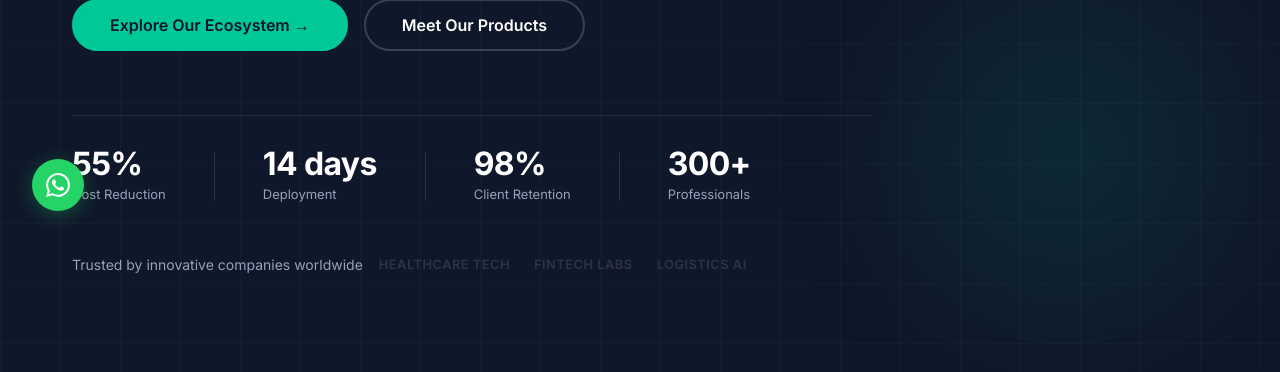
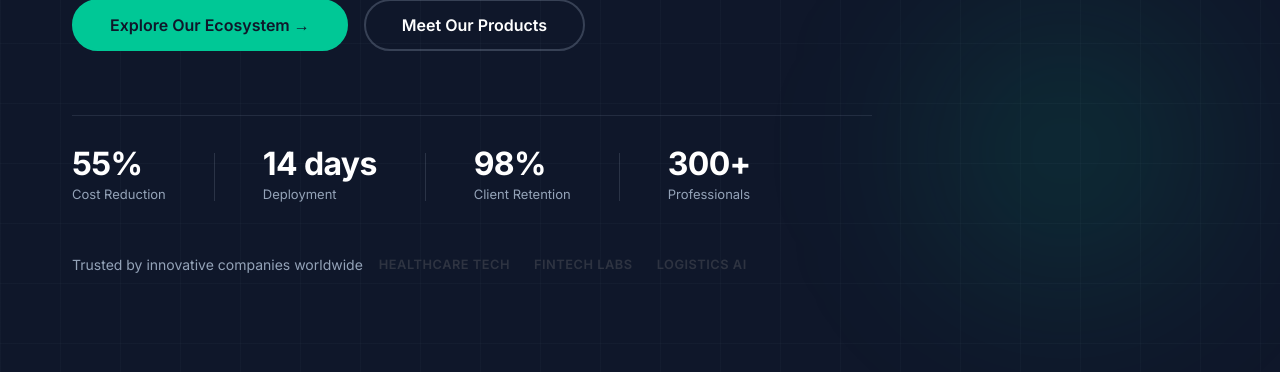
Before and after one commit to intsolcom/intsolcom-website, a PHP site: page /index.php in a window 1280 px wide. Shown: the part 557-929 px from the top of the page. Run offline with PHP 8.4, Linux system fonts and the light colour scheme; data that the repository does not hold is empty; some libraries are stand-ins or nearby versions.

Commit message:
fix: remove floating WhatsApp bubble, keep footer link only

```diff
--- a/Sitio Web/index.php
+++ b/Sitio Web/index.php
@@ -200,8 +200,6 @@ body.no-scroll { overflow: hidden; }
 #scroll-top.visible { opacity: 1; visibility: visible; }
 #scroll-top:hover { background: #00C896; color: #0F172A; transform: translateY(-2px); }
 
-/* Chat widget placeholder */
-.chat-widget { position: fixed; bottom: 2rem; left: 2rem; z-index: 300; }
 
 /* Visual section connectors */
 .eco-label-sub { font-size: .78rem; color: #94A3B8; margin-top: .25rem; }
@@ -952,13 +950,5 @@ document.querySelectorAll('.faq__question').forEach(function(btn) {
   btn.addEventListener('click', function() { toggleFaq(this); });
 });
 </script>
-
-<!-- Chat Widget -->
-<div class="chat-widget" id="chat-widget">
-  <a href="<?= h('https://wa.me/' . str_replace(['+',' ','-','(',')'],'',$s('contact_whatsapp','+573005550199'))) ?>" target="_blank" rel="noopener" style="display:flex;align-items:center;justify-content:center;width:52px;height:52px;border-radius:50%;background:#25D366;color:#fff;box-shadow:0 4px 20px rgba(37,211,102,.3);text-decoration:none;font-size:1.5rem;" aria-label="WhatsApp Chat">
-    <svg width="24" height="24" viewBox="0 0 24 24" fill="white"><path d="M17.472 14.382c-.297-.149-1.758-.867-2.03-.967-.273-.099-.471-.148-.67.15-.197.297-.767.966-.94 1.164-.173.199-.347.223-.644.075-.297-.15-1.255-.463-2.39-1.475-.883-.788-1.48-1.761-1.653-2.059-.173-.297-.018-.458.13-.606.134-.133.298-.347.446-.52.149-.174.198-.298.298-.497.099-.198.05-.371-.025-.52-.075-.149-.669-1.612-.916-2.207-.242-.579-.487-.5-.669-.51-.173-.008-.371-.01-.57-.01-.198 0-.52.074-.792.372-.272.297-1.04 1.016-1.04 2.479 0 1.462 1.065 2.875 1.213 3.074.149.198 2.096 3.2 5.077 4.487.709.306 1.262.489 1.694.625.712.227 1.36.195 1.871.118.571-.085 1.758-.719 2.006-1.413.248-.694.248-1.289.173-1.413-.074-.124-.272-.198-.57-.347m-5.421 7.403h-.004a9.87 9.87 0 01-5.031-1.378l-.361-.214-3.741.982.998-3.648-.235-.374a9.86 9.86 0 01-1.51-5.26c.001-5.45 4.436-9.884 9.888-9.884 2.64 0 5.122 1.03 6.988 2.898a9.825 9.825 0 012.893 6.994c-.003 5.45-4.437 9.884-9.885 9.884m8.413-18.297A11.815 11.815 0 0012.05 0C5.495 0 .16 5.335.157 11.892c0 2.096.547 4.142 1.588 5.945L.057 24l6.305-1.654a11.882 11.882 0 005.683 1.448h.005c6.554 0 11.89-5.335 11.893-11.893a11.821 11.821 0 00-3.48-8.413z"/></svg>
-  </a>
-</div>
-
 </body>
 </html>
```
